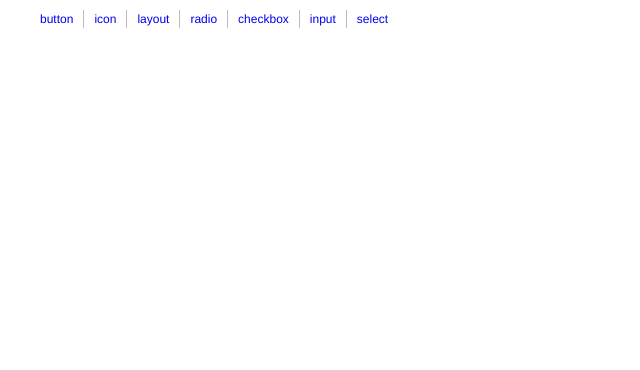
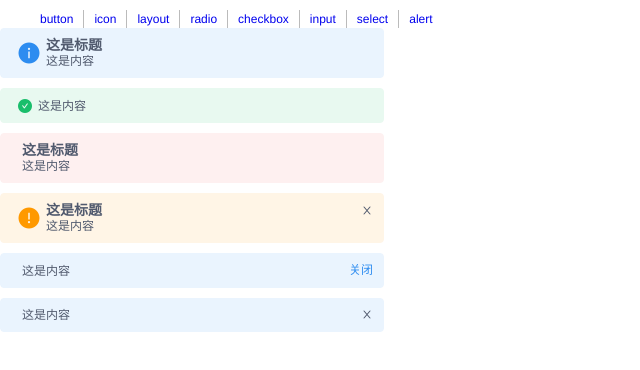
Before and after one commit to 2384830985/paste-copy, a Vue app in the folder my-app/: page /alert in a window 1280 px wide. Shown: the top 370 px of the page, without its empty margins (0-640 px from the left). Built offline with nearby package versions, Linux system fonts and the light colour scheme; some icons are missing.

Commit message:
commit alert

```diff
--- a/my-app/examples/App.vue
+++ b/my-app/examples/App.vue
@@ -22,6 +22,7 @@
           <li><router-link to="/checkbox">checkbox</router-link></li>
           <li><router-link to="/input">input</router-link></li>
           <li><router-link to="/select">select</router-link></li>
+          <li><router-link to="/alert">alert</router-link></li>
         </ul>
       </nav>
     </div>
--- a/my-app/examples/router.js
+++ b/my-app/examples/router.js
@@ -35,5 +35,9 @@ export default new Router({
           path: '/select',
           component: (resolve) => require(['./views/select.vue'], resolve)
       },
+      {
+        path: '/alert',
+        component: (resolve) => require(['./views/alert.vue'], resolve)
+    },
   ]
 })
--- /dev/null
+++ b/my-app/examples/views/alert.vue
@@ -0,0 +1,33 @@
+<template>
+    <div>
+        <div :style='{width:"30%"}'>
+            <pc-alert title='这是标题' desc='这是内容'></pc-alert>
+        </div>
+        <div :style='{width:"30%"}'>
+            <pc-alert type='success' desc='这是内容'></pc-alert>
+        </div>
+        <div :style='{width:"30%"}'>
+            <pc-alert :show-icon='false' type='error' title='这是标题' desc='这是内容'></pc-alert>
+        </div>
+        <div :style='{width:"30%"}'>
+            <pc-alert :closable='true' type='warning' title='这是标题' desc='这是内容'></pc-alert>
+        </div>
+        <div :style='{width:"30%"}'>
+            <pc-alert closable :show-icon='false' desc='这是内容'>
+                <span slot='close'>关闭</span>
+            </pc-alert>
+        </div>
+        <div :style='{width:"30%"}'>
+            <pc-alert @onClose='close' closable :show-icon='false' desc='这是内容'></pc-alert>
+        </div>
+    </div>
+</template>
+<script>
+export default {
+    methods: {
+        close () {
+            alert(1111)
+        }
+    }
+}
+</script>
--- a/my-app/packages/component/alert/alert.vue
+++ b/my-app/packages/component/alert/alert.vue
@@ -1,18 +1,20 @@
 <template>
-    <transition name='pr-alert-fade'>
-        <div v-if='close' :class='prAlertType'>
-            <span class="pr-alert-icon" v-if='showIcon'>
+    <transition name='pc-alert-fade'>
+        <div v-if='close' :class='pcAlertType'>
+            <span class="pc-alert-icon" v-if='showIcon'>
                 <slot name='icon'>
-                    <Icon :type='typeIcon(type)' />
+                    <Icon :class="iconClass" :type='typeIcon' />
                 </slot>
             </span>
-            <span class='pr-alert-title'>
-                <slot name=‘title’>{{title}}</slot>
-            </span>
-            <span class="pr-alert-desc">
-                <solt name='desc'>{{desc}}</solt>
-            </span>
-            <a class='pr-alert-close' v-if='closable' @click='alertClose'>
+            <div class='pc-alert-content'>
+                <p class='pc-alert-title'>
+                    <slot name=‘title’>{{title}}</slot>
+                </p>
+                <p class="pc-alert-desc">
+                    <slot name='desc'>{{desc}}</slot>
+                </p>
+            </div>
+            <a class='pc-alert-close' v-if='closable' @click='alertClose'>
                 <slot name='close'>
                     <Icon type='close'></Icon>
                 </slot>
@@ -24,10 +26,10 @@
 <script>
 import Icon from '../icon';
 
-const prefixClass = 'pr-alert';
+const prefixClass = 'pc-alert';
 
 export default {
-    name: 'Alert',
+    name: 'PcAlert',
     components: { Icon },
     props: {
         title: {
@@ -44,19 +46,63 @@ export default {
         },
         closable: {
             type: Boolean,
+            default: false
+        },
+        showIcon: {
+            type: Boolean,
             default: true
-        },
-        showIcon: Boolean
+        }
     },
-    data: {
-        close: true
+    data () {
+        return {
+            close: true
+        }
     },
     computed: {
-        prAlertType () {
-            return `${prefixClass}-type`
+        pcAlertType () {
+            return ['pc-alert-wrap', `${prefixClass}-${this.type}`]
         },
         prefixClass (type) {
             return `${prefixClass}-icon-${type}`
+        },
+        iconClass () {
+            if (this.title) {
+                return [
+                    'bigIcon',
+                    `pc-icon-${this.type}`
+                ]
+            } else {
+                return `pc-icon-${this.type}`
+            }
+        },
+        typeIcon () {
+            let type = '';
+
+            switch (this.type) {
+                case 'success':
+                    type = 'check-circle-fill';
+                    break;
+                case 'warning':
+                    type = 'warning-circle-fill';
+                    break;
+                case 'info':
+                    type = 'info-circle-fill';
+                    break;
+                case 'error':
+                    type = 'close-circle-fill';
+                    break;
+                default:
+                    type = 'info-circle-fill';
+                    break;
+            }
+
+            return type;
+        }
+    },
+    methods: {
+        alertClose (e) {
+            this.close = false;
+            this.$emit('onClose', e);
         }
     }
 }
--- /dev/null
+++ b/my-app/packages/component/alert/index.js
@@ -0,0 +1,7 @@
+import PcAlert from './alert'
+
+PcAlert.install = function (Vue) {
+    Vue.component(PcAlert.name,PcAlert)
+}
+
+export default PcAlert
--- a/my-app/packages/index.js
+++ b/my-app/packages/index.js
@@ -11,6 +11,7 @@ import PcButtonGroup from './component/button-group'
 import PcIcon from './component/icon'
 import PcRow from './component/row'
 import PcCol from './component/col'
+import PcAlert from './component/alert'
 import './styles/index.less'
 
 // 存储组件列表
@@ -27,7 +28,8 @@ const components = [
     PcRow,
     PcIcon,
     PcButtonGroup,
-    PcButton
+    PcButton,
+    PcAlert
 ]
 // 定义 install 方法，接收 Vue 作为参数。如果使用 use 注册插件，则所有的组件都将被注册
 const install = function (Vue,opts={}) {
--- a/my-app/packages/styles/component/alert.less
+++ b/my-app/packages/styles/component/alert.less
@@ -0,0 +1,66 @@
+@alert-type: ~"@{css-prefix}alert";
+@icon-prefix: ~"@{css-prefix}icon";
+
+.@{alert-type} {
+    &-wrap {
+        position: relative;
+        padding: 8px 48px 8px 16px;
+        border-radius: @border-radius-small;
+        color: @text-color;
+        font-size: @font-size-small;
+        line-height: 16px;
+        margin-bottom: 10px;
+        .bigIcon {
+            font-size: 24px;
+        }
+    }
+    &-title {
+        font-size:14px;
+        font-weight: bold;
+    }
+    &-content {
+        display: inline-block;
+        vertical-align: middle;
+        padding-left: 5px;
+    }
+    &-success {
+        border: @border-width-base @border-style-base tint(@success-color, 90%);
+        background: tint(@success-color, 90%);
+        .@{icon-prefix}-success {
+            color: @success-color
+        }
+    }
+    &-info {
+        border: @border-width-base @border-style-base tint(@primary-color, 90%);
+        background: tint(@primary-color, 90%);
+        .@{icon-prefix}-info {
+            color: @primary-color
+        }
+    }
+    &-warning {
+        border: @border-width-base @border-style-base tint(@warning-color, 90%);
+        background: tint(@warning-color, 90%);
+        .@{icon-prefix}-warning {
+            color: @warning-color
+        }
+    }
+    &-error {
+        border: @border-width-base @border-style-base tint(@error-color, 90%);
+        background: tint(@error-color, 90%);
+        .@{icon-prefix}-error {
+            color: @error-color
+        }
+    }
+    &-close {
+        position: absolute;
+        top: 8px;
+        right: 10px;
+        font-size: 12px;
+        .@{icon-prefix} {
+            font-size: 12px;
+        }
+        span {
+            color: @link-color;
+        }
+    }
+}
--- a/my-app/packages/styles/custom.less
+++ b/my-app/packages/styles/custom.less
@@ -13,6 +13,7 @@
 @info-color          : #909399;
 @error-color          : #f56c6c;
 @black-color          : black;
+@link-color           : #2d8cf0;
 
 // Base
 @body-background        : #fff;
```
